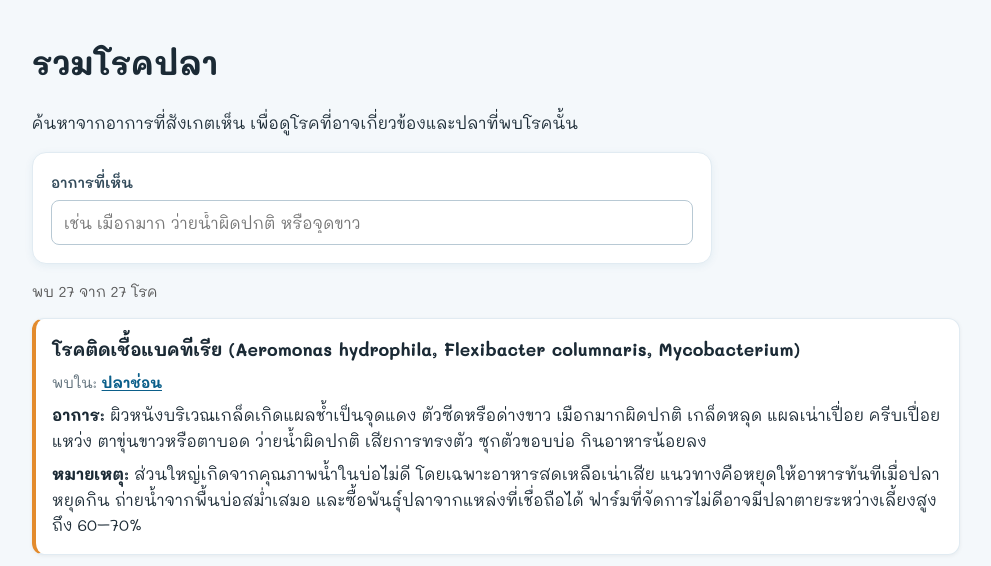
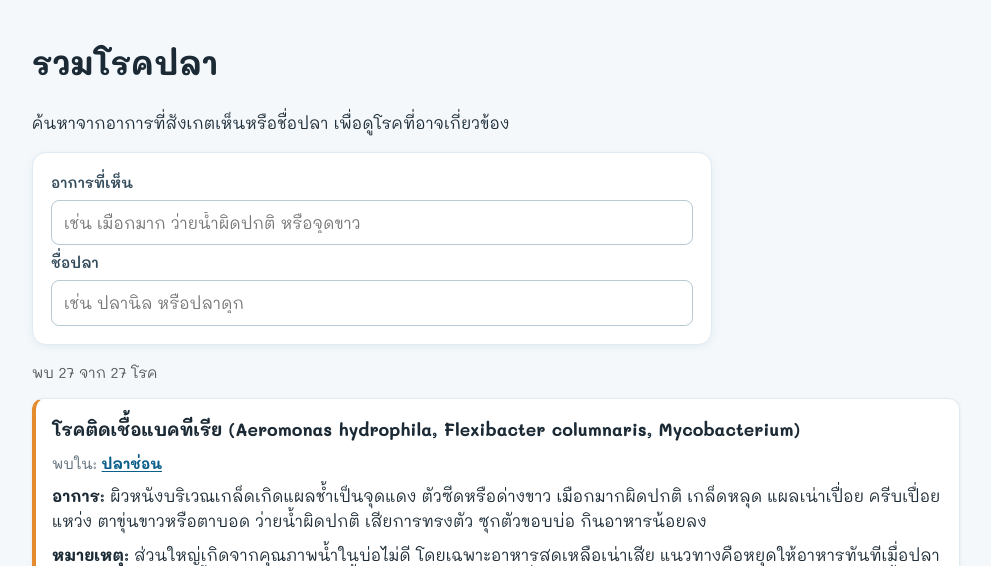
Before and after one commit to GaaFiw/find-fish, a Flask app: page /diseases in a window 1280 px wide. Shown: the part 88-654 px from the top of the page, without its empty margins (144-1135 px from the left). Run offline with Flask 3, Linux system fonts and the light colour scheme.

Commit message:
Add fish-name filter to disease page
Co-authored-by: Copilot <223556219+Copilot@users.noreply.github.com>

```diff
--- a/templates/diseases.html
+++ b/templates/diseases.html
@@ -3,14 +3,21 @@
 
 {% block content %}
 <h1>รวมโรคปลา</h1>
-<p>ค้นหาจากอาการที่สังเกตเห็น เพื่อดูโรคที่อาจเกี่ยวข้องและปลาที่พบโรคนั้น</p>
+<p>ค้นหาจากอาการที่สังเกตเห็นหรือชื่อปลา เพื่อดูโรคที่อาจเกี่ยวข้อง</p>
 
-<section class="disease-search" aria-label="ค้นหาโรคจากอาการ">
+<section class="disease-search" aria-label="ค้นหาโรคจากอาการหรือชื่อปลา">
   <label for="symptomSearch">อาการที่เห็น</label>
   <input
     type="search"
     id="symptomSearch"
     placeholder="เช่น เมือกมาก ว่ายน้ำผิดปกติ หรือจุดขาว"
+    autocomplete="off"
+  >
+  <label for="fishSearch">ชื่อปลา</label>
+  <input
+    type="search"
+    id="fishSearch"
+    placeholder="เช่น ปลานิล หรือปลาดุก"
     autocomplete="off"
   >
 </section>
@@ -22,7 +29,7 @@
 {% if diseases %}
 <div class="disease-list" id="diseaseList">
   {% for disease in diseases %}
-  <article class="disease-card" data-symptom="{{ disease.symptom }}">
+  <article class="disease-card" data-symptom="{{ disease.symptom }}" data-fish="{{ disease.fish_name }}">
     <h2>{{ disease.name }}</h2>
     <p class="disease-fish">
       พบใน:
@@ -40,7 +47,7 @@
 {% endif %}
 
 <p class="empty" id="noDiseases" {% if diseases %}hidden{% endif %}>
-  ไม่พบโรคที่ตรงกับอาการนี้ ลองค้นหาด้วยคำอื่น
+  ไม่พบโรคที่ตรงกับคำค้นหา ลองเปลี่ยนอาการหรือชื่อปลา
 </p>
 
 <p class="note">
@@ -50,22 +57,29 @@
 
 <script>
   const symptomSearch = document.getElementById("symptomSearch");
+  const fishSearch = document.getElementById("fishSearch");
   const diseaseCards = Array.from(document.querySelectorAll(".disease-card"));
   const diseaseCount = document.getElementById("diseaseCount");
   const noDiseases = document.getElementById("noDiseases");
 
-  symptomSearch.addEventListener("input", () => {
-    const query = symptomSearch.value.trim().toLocaleLowerCase("th");
+  function filterDiseases() {
+    const symptomQuery = symptomSearch.value.trim().toLocaleLowerCase("th");
+    const fishQuery = fishSearch.value.trim().toLocaleLowerCase("th");
     let visibleCount = 0;
 
     diseaseCards.forEach((card) => {
-      const matches = card.dataset.symptom.toLocaleLowerCase("th").includes(query);
+      const matchesSymptom = card.dataset.symptom.toLocaleLowerCase("th").includes(symptomQuery);
+      const matchesFish = card.dataset.fish.toLocaleLowerCase("th").includes(fishQuery);
+      const matches = matchesSymptom && matchesFish;
       card.hidden = !matches;
       if (matches) visibleCount += 1;
     });
 
     diseaseCount.textContent = visibleCount;
     noDiseases.hidden = visibleCount > 0;
-  });
+  }
+
+  symptomSearch.addEventListener("input", filterDiseases);
+  fishSearch.addEventListener("input", filterDiseases);
 </script>
 {% endblock %}
```
